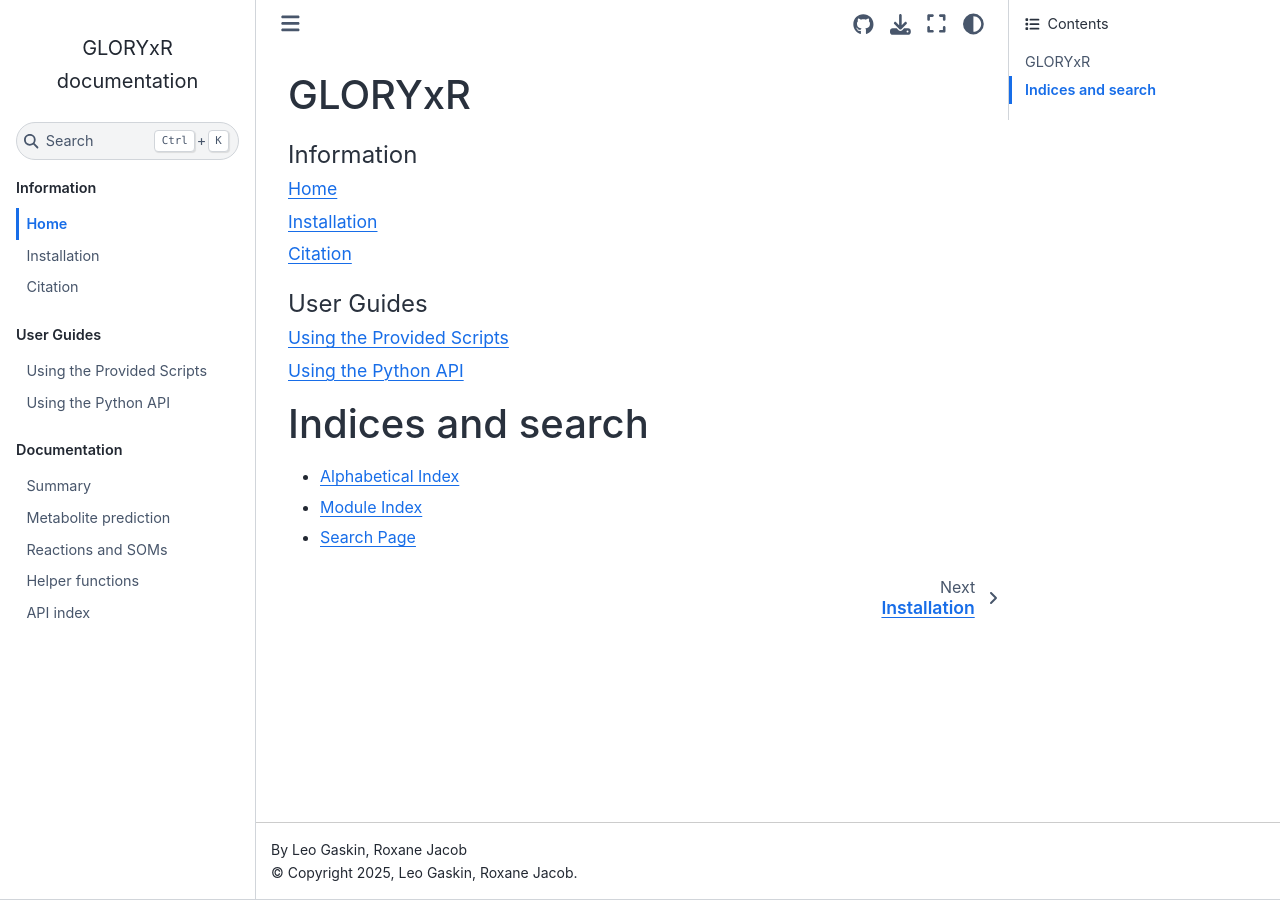
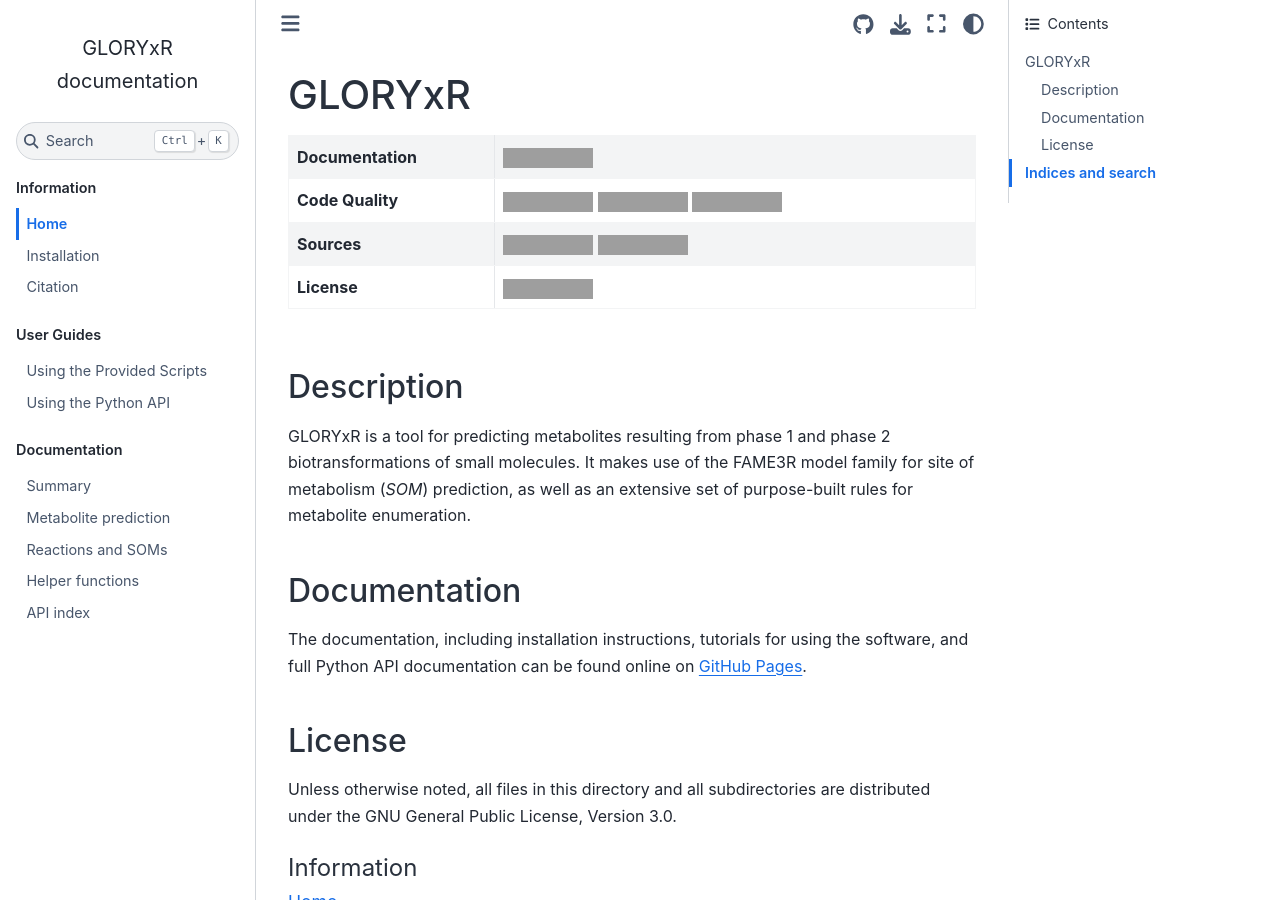
Before and after one commit to molinfo-vienna/GLORYxR, a Sphinx documentation site: the page built from docs/index.rst, in a window 1280 px wide and 900 px high. Built offline with Sphinx 7.4.7 and the Sphinx Book theme 1.1.4, drawn with Linux system fonts in a browser that asks for light colours; grey boxes are pictures that could not be loaded.

Commit message:
Improve documentation and remove dependency on myst_parser

```diff
--- /dev/null
+++ b/README.rst
@@ -0,0 +1,57 @@
+GLORYxR
+-------
+
+.. list-table::
+    :widths: 30 70
+
+    * - **Documentation**
+      - |docs|
+    * - **Code Quality**
+      - |build| |check| |test|
+    * - **Sources**
+      - |pypi-version| |conda-version|
+    * - **License**
+      - |license|
+
+Description
+***********
+
+GLORYxR is a tool for predicting metabolites resulting from phase 1 and phase 2 biotransformations of small molecules. It makes use of the FAME3R model family for site of metabolism (*SOM*) prediction, as well as an extensive set of purpose-built rules for metabolite enumeration.
+
+Documentation
+*************
+
+The documentation, including installation instructions, tutorials for using the software, and full Python API documentation can be found online on `GitHub Pages <https://molinfo-vienna.github.io/GLORYxR/master/html/>`_.
+
+License
+*******
+
+Unless otherwise noted, all files in this directory and all subdirectories are distributed under the GNU General Public License, Version 3.0.
+
+.. |pypi-version| image:: https://img.shields.io/pypi/v/gloryxr.svg
+   :target: https://pypi.python.org/pypi/gloryxr
+   :alt: Pypi Version
+
+.. |conda-version| image:: https://img.shields.io/conda/vn/conda-forge/gloryxr.svg
+    :target: https://anaconda.org/conda-forge/gloryxr
+    :alt: Conda-forge version
+
+.. |build| image:: https://img.shields.io/github/actions/workflow/status/molinfo-vienna/GLORYxR/build.yml?label=build
+    :target: https://github.com/molinfo-vienna/GLORYxR/actions/workflows/build.yml
+    :alt: Build status
+
+.. |check| image:: https://img.shields.io/github/actions/workflow/status/molinfo-vienna/GLORYxR/check.yml?label=check
+    :target: https://github.com/molinfo-vienna/GLORYxR/actions/workflows/check.yml
+    :alt: Code quality checks status
+
+.. |test| image:: https://img.shields.io/github/actions/workflow/status/molinfo-vienna/GLORYxR/test.yml?label=test
+    :target: https://github.com/molinfo-vienna/GLORYxR/actions/workflows/test.yml
+    :alt: Tests status
+
+.. |docs| image:: https://img.shields.io/github/actions/workflow/status/molinfo-vienna/GLORYxR/docs.yml?label=master&color=turquoise
+    :target: https://molinfo-vienna.github.io/GLORYxR/master/html/
+    :alt: Documentation status
+
+.. |license| image:: https://img.shields.io/github/license/molinfo-vienna/GLORYxR
+    :target: https://github.com/molinfo-vienna/GLORYxR/blob/master/LICENSE
+    :alt: License
--- a/docs/conf.py
+++ b/docs/conf.py
@@ -28,7 +28,6 @@
     "sphinx.ext.intersphinx",
     "sphinx.ext.viewcode",
     "sphinx.ext.napoleon",
-    "myst_parser",
 ]
 
 templates_path = ["_templates"]
--- a/docs/index.rst
+++ b/docs/index.rst
@@ -27,7 +26,7 @@
    API index <modindex>
 
 Indices and search
-******************
+------------------
 
 * :ref:`Alphabetical Index <genindex>`
 * :ref:`modindex`
--- a/pyproject.toml
+++ b/pyproject.toml
@@ -6,7 +6,7 @@
 name = "gloryxr"
 version = "0.1.0"
 description = "The next generation of the GLORYx metabolite prediction system"
-readme = "README.md"
+readme = "README.rst"
 requires-python = ">=3.13"
 # license = "..."
 authors = [
@@ -27,7 +27,6 @@
     "syrupy>=4.9.1",
 ]
 docs = [
-    "myst-parser>=4.0.1",
     "sphinx>=8.2.3",
     "sphinx-book-theme>=1.1.4",
 ]
```
Also changed, not shown: other parts of docs/index.rst (+1 -2 lines), README.md (deleted, +0 -1 lines), 1 other file.
